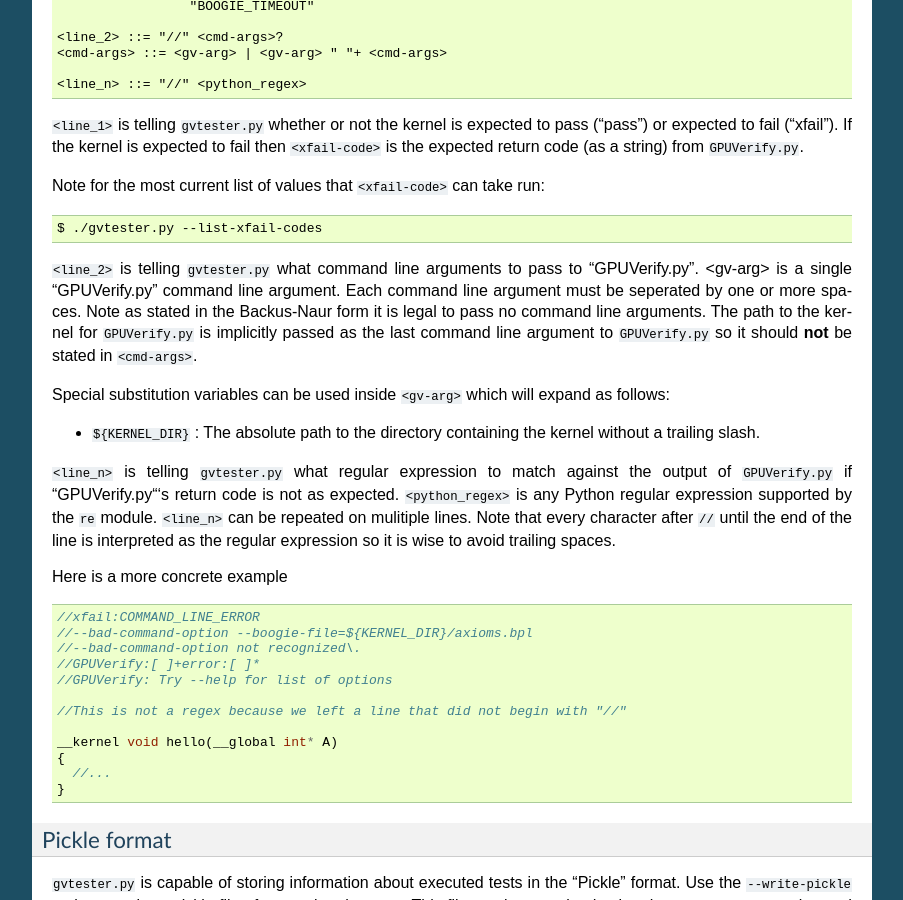
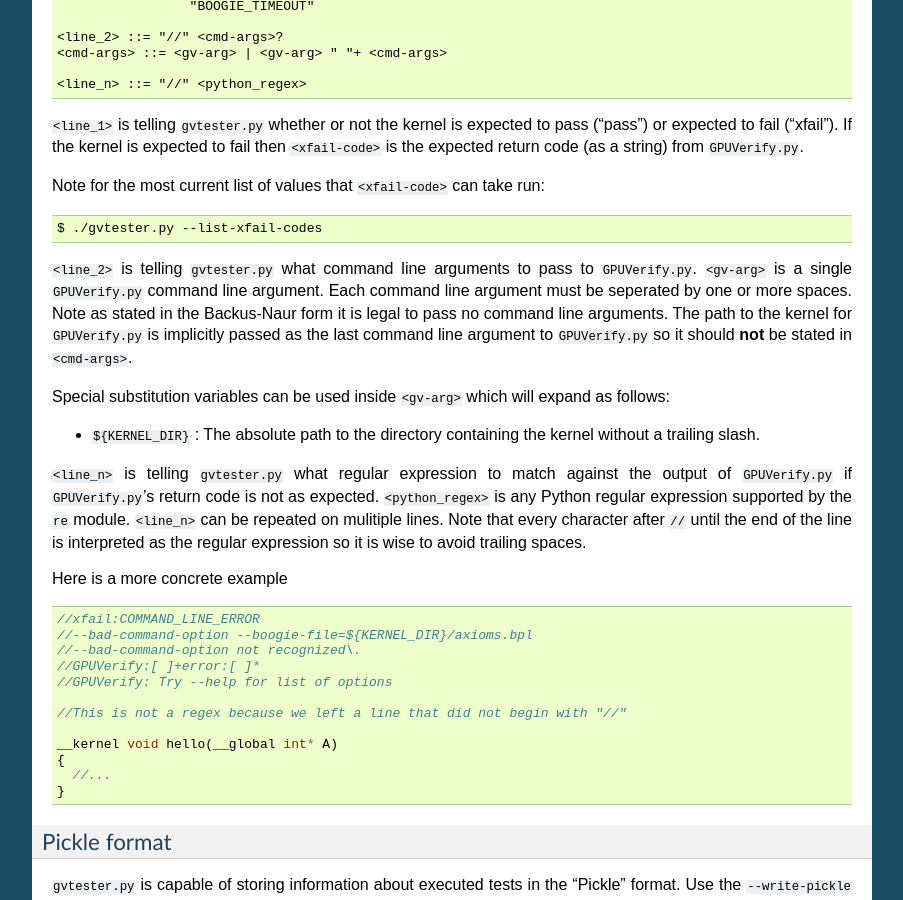
Before and after one commit to mc-imperial/gpuverify, a Sphinx documentation site: the page built from Documentation/developer_guide.rst, in a window 1280 px wide and 900 px high, scrolled down 3879 px. Shown: the whole window, without its empty margins (198-1101 px from the left). Built offline with Sphinx 7.4.7, drawn with Linux system fonts in a browser that asks for light colours; formulas are drawn with MathJax 3; some of the changed lines change nothing that is shown.

```diff
--- a/Documentation/developer_guide.rst
+++ b/Documentation/developer_guide.rst
@@ -247,21 +247,21 @@
 
 
 ``<line_2>`` is telling ``gvtester.py`` what command line arguments to pass to
-"GPUVerify.py". <gv-arg> is a single "GPUVerify.py" command line argument. Each
-command line argument must be seperated by one or more spaces. Note as stated
-in the Backus-Naur form it is legal to pass no command line arguments. The path
-to the kernel for ``GPUVerify.py`` is implicitly passed as the last command
-line argument to ``GPUVerify.py`` so it should **not** be stated in
-``<cmd-args>``.
+``GPUVerify.py``. ``<gv-arg>`` is a single ``GPUVerify.py`` command line
+argument. Each command line argument must be seperated by one or more spaces.
+Note as stated in the Backus-Naur form it is legal to pass no command line
+arguments. The path to the kernel for ``GPUVerify.py`` is implicitly passed as
+the last command line argument to ``GPUVerify.py`` so it should **not** be
+stated in ``<cmd-args>``.
 
 Special substitution variables can be used inside ``<gv-arg>`` which will
 expand as follows:
 
-- ``${KERNEL_DIR}`` : The absolute path to the directory containing the kernel without
-  a trailing slash.
+- ``${KERNEL_DIR}`` : The absolute path to the directory containing the kernel
+  without a trailing slash.
 
 ``<line_n>`` is telling ``gvtester.py`` what regular expression to match
-against the output of ``GPUVerify.py`` if "GPUVerify.py"'s return code is not
+against the output of ``GPUVerify.py`` if ``GPUVerify.py``'s return code is not
 as expected. ``<python_regex>`` is any Python regular expression supported by
 the ``re`` module. ``<line_n>`` can be repeated on mulitiple lines. Note that
 every character after ``//`` until the end of the line is interpreted as the
```
